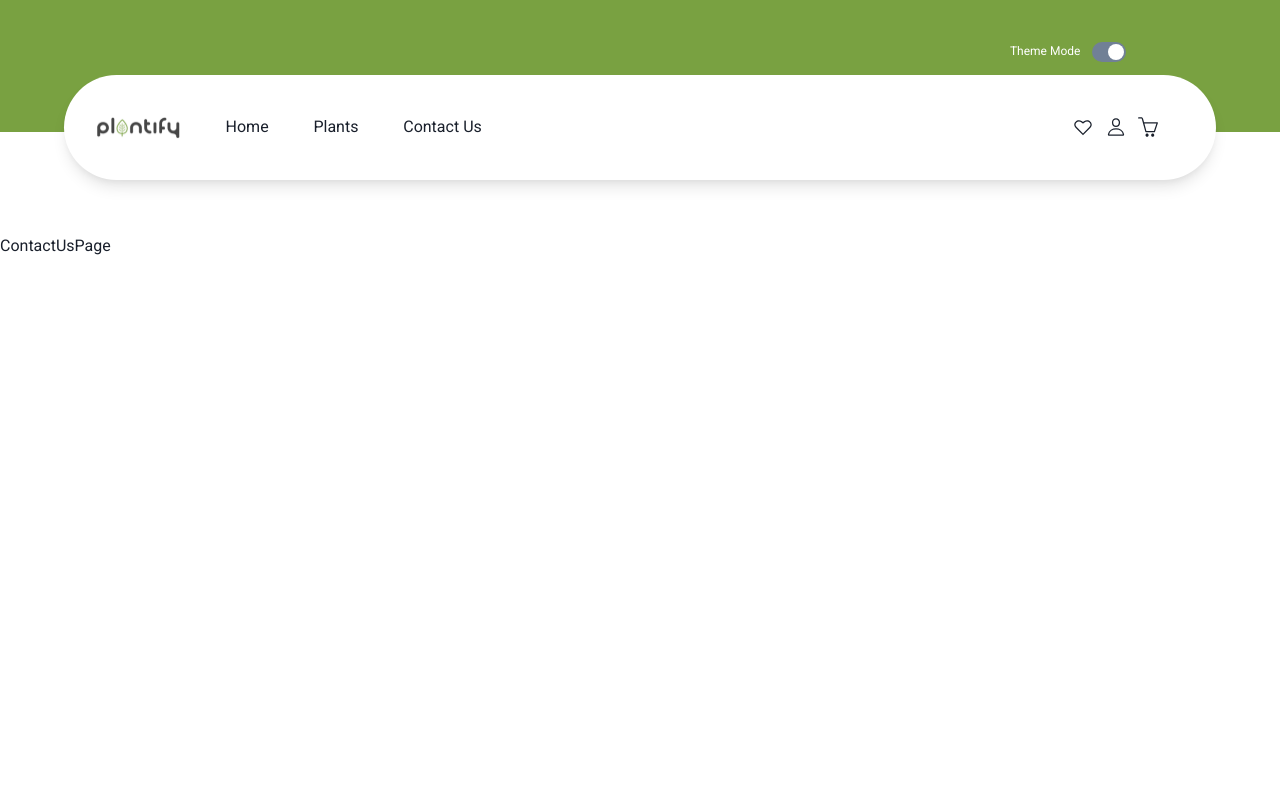
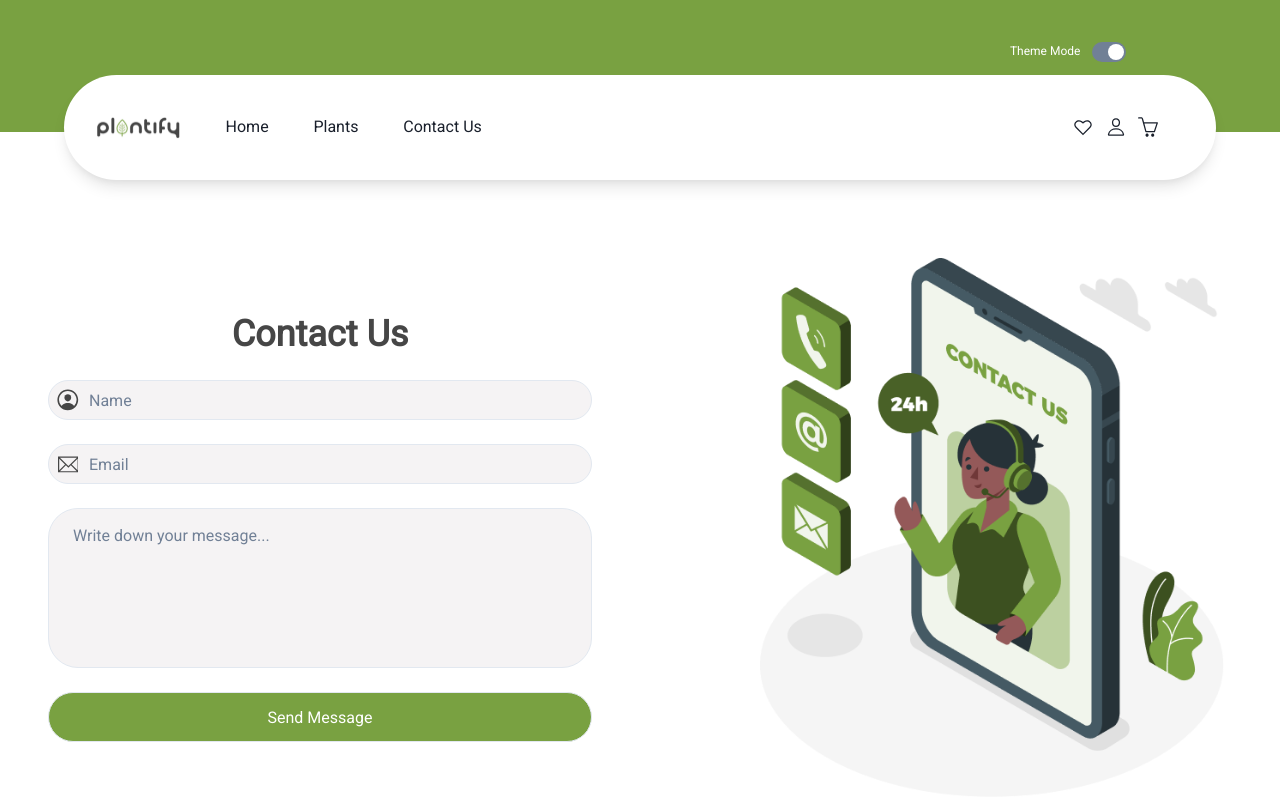
Before and after one commit to maryam-kmndi/plantify, a React (Vite) app: page /contact-us in a window 1280 px wide. Shown: the top 800 px of the page. Built offline with nearby package versions, Linux system fonts and the light colour scheme.

Commit message:
Building ContactUsPage ui

```diff
--- a/src/pages/ContactUsPage.tsx
+++ b/src/pages/ContactUsPage.tsx
@@ -1,5 +1,86 @@
+import {
+  Button,
+  Grid,
+  GridItem,
+  Heading,
+  Image,
+  Input,
+  InputGroup,
+  InputLeftElement,
+  Textarea,
+  VStack,
+} from "@chakra-ui/react";
+import photo from "../assets/contact.png";
+import { IoPersonCircleOutline } from "react-icons/io5";
+import { TfiEmail } from "react-icons/tfi";
+
 const ContactUsPage = () => {
-  return <div>ContactUsPage</div>;
+  return (
+    <Grid
+      py="1.5rem"
+      templateColumns={{ base: "1fr", md: "repeat(2,50%)" }}
+      gap={{ base: "5rem", md: "2rem" }}
+      alignItems="center"
+    >
+      <GridItem>
+        <VStack spacing="1.5rem" px="3rem" color="textColor">
+          <Heading>Contact Us</Heading>
+          <InputGroup>
+            <InputLeftElement pointerEvents="none">
+              <IoPersonCircleOutline size="1.6rem" />
+            </InputLeftElement>
+            <Input
+              bg="cartsColor"
+              placeholder="Name"
+              borderRadius={75}
+              focusBorderColor="#79A141"
+            />
+          </InputGroup>
+          <InputGroup>
+            <InputLeftElement pointerEvents="none">
+              <TfiEmail size="1.3rem" />
+            </InputLeftElement>
+            <Input
+              bg="cartsColor"
+              placeholder="Email"
+              borderRadius={75}
+              focusBorderColor="#79A141"
+            />
+          </InputGroup>
+          <Textarea
+            h="10rem"
+            px="1.5rem"
+            py="1rem"
+            borderRadius="30px"
+            bg="cartsColor"
+            placeholder="Write down your message..."
+            resize="none"
+            focusBorderColor="#79A141"
+          />
+          <Button
+            type="submit"
+            bg="primaryColor"
+            color="white"
+            borderRadius={75}
+            borderWidth="1px"
+            w="100%"
+            py="1.5rem"
+            fontWeight={200}
+            _hover={{
+              bg: "cartsColor",
+              color: "primaryColor",
+              borderColor: "primaryColor",
+            }}
+          >
+            Send Message
+          </Button>
+        </VStack>
+      </GridItem>
+      <GridItem justifySelf="center" w={{ md: "80%" }}>
+        <Image src={photo} px="1.5rem" />
+      </GridItem>
+    </Grid>
+  );
 };
 
 export default ContactUsPage;
```
Also changed, not shown: src/assets/contact.png (added), src/assets/لوگو رنگی.png (added).
